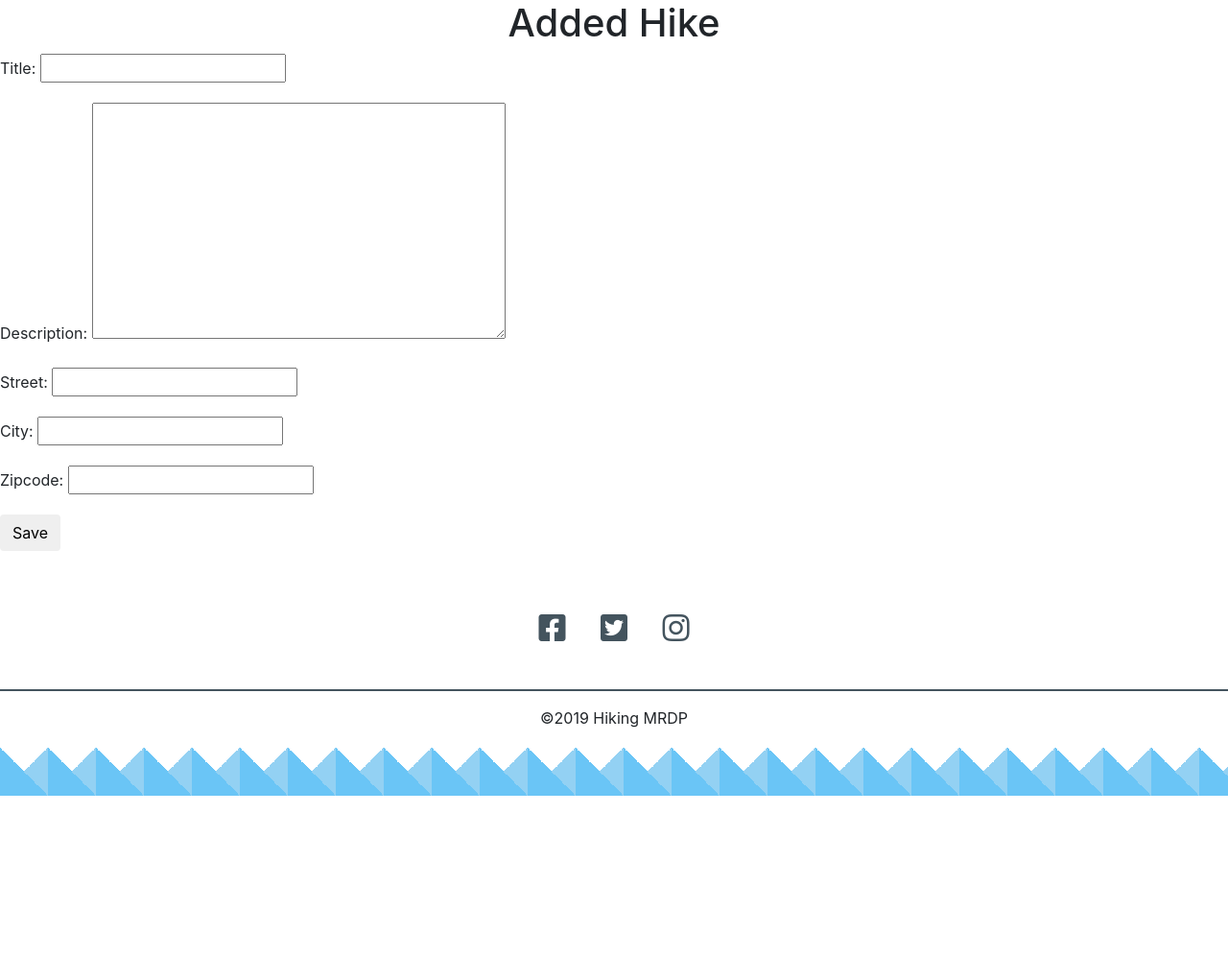
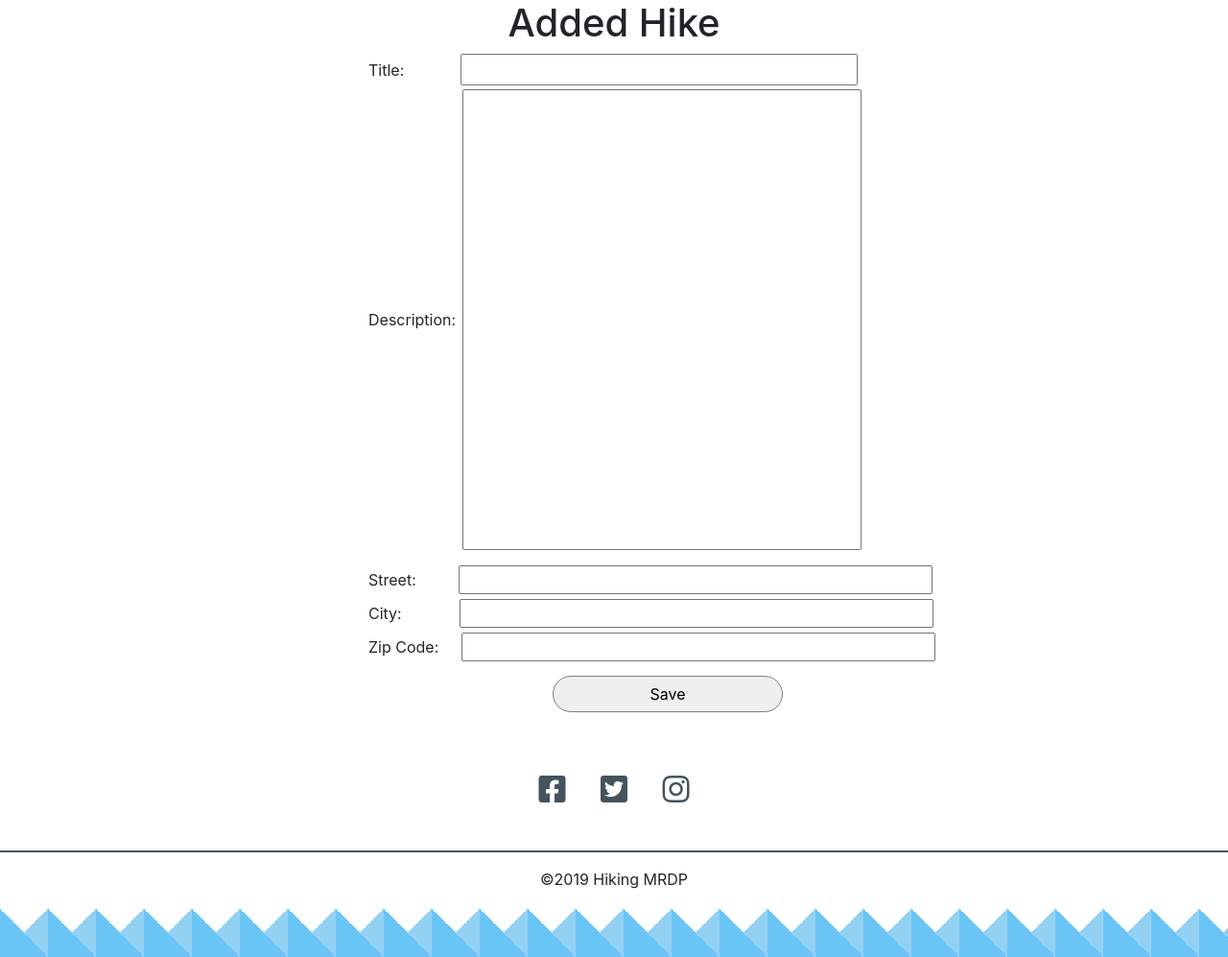
Before and after one commit to dli24/Hiking_Django, a Django app: page /hike/new in a window 1280 px wide. Shown: the part 135-1132 px from the top of the page at 96% size. Before the commit the page ends 964 px from the top, so only its background shows below. Run offline with Django 3.2, Linux system fonts and the light colour scheme; the visitor is signed in with stand-in values (Sample User, id 1); parts of the project's set-up code (start-up, migrations or seed data) failed here and were passed over; some libraries are stand-ins or nearby versions.

Commit message:
style most forms

```diff
--- a/accounts/views.py
+++ b/accounts/views.py
@@ -38,7 +38,9 @@ def register(request):
                     user = User.objects.create_user(
                         username=username, password=password, email=email, first_name=first_name, last_name=last_name)
                     user.save()
-                    return redirect('profile_create')
+                    if user is not None:
+                        auth.login(request, user)
+                        return redirect('profile_create')
         else:
             return render(request, 'accounts/register.html', {'error': 'Passwords do not match'})
     else:
--- a/hike/views.py
+++ b/hike/views.py
@@ -16,7 +16,7 @@ def landing(request):
   hikes = Hike.objects.all()
   if request.user.is_authenticated:
     user = request.user
-    profile = Profile.objects.get(id=user.pk)
+    profile = Profile.objects.get(user=user.pk)
     return render(request, 'hike/landing.html', {'profile': profile,'hikes':hikes})
   else:
     return render(request, 'hike/landing.html', {'hikes':hikes})
@@ -27,7 +27,7 @@ def hike_detail(request, hike_id):
   hike = Hike.objects.get(id=hike_id)
   if request.user.is_authenticated:
     user = request.user
-    profile = Profile.objects.get(id=user.pk)
+    profile = Profile.objects.get(user=user.pk)
     return render(request, 'hike/hike_detail.html', {'profile': profile,'hike':hike})
   else:
     return render(request, 'hike/hike_detail.html', {'hike':hike})
--- /dev/null
+++ b/static/hikeform.css
@@ -0,0 +1,42 @@
+.hikeform form label {
+    margin-left:30%;
+}
+
+.hikeform form .title {
+    margin-left: 3em;
+    width: 23em;
+}
+.hikeform form .description {
+    margin-left: .15em;
+    width: 26em;
+    height: 30em;
+}
+.hikeform form .street{
+    margin-top: 1em;
+    margin-left: 2.5em;
+    padding-right: 15em;
+}
+.hikeform form .city{
+    margin-left: 3.5em;
+    padding-right: 15em;
+}
+.hikeform form .zipcode{
+    margin-left: 1.2em;
+    padding-right: 15em;
+}
+
+.hikeform form .save {
+    margin-top: 10px;
+    margin-left: 45%;
+    width: 15em;
+    border: 1px solid grey;
+    border-radius: 30px;
+    -webkit-border-radius: 30px;
+    -moz-border-radius: 30px;
+    -ms-border-radius: 30px;
+    -o-border-radius: 30px;
+}
+.hikeform form .save:hover{
+    background-color: #4169e1;
+    color: white;
+}
--- a/static/profile.css
+++ b/static/profile.css
@@ -36,9 +36,3 @@
     margin-left: 20px;
     margin-right: 20px;
     }
-
-    /* ============PROFILE FORM============= */
-    .profileEdit form {
-        margin-left: 30%;
-
-    }
--- a/templates/accounts/profile_form.html
+++ b/templates/accounts/profile_form.html
@@ -1,11 +1,13 @@
 {% extends 'base.html' %} {% block content%}
 
 <div class="profileEdit">
+	<h3>CREATE A PROFILE</h3>
 	<form method="POST">
 		{% csrf_token %}
 		<!-- {{ form.as_p }} -->
 		<div>
 			<label for="bio">Please add your Bio</label>
+			<br />
 			<input class="bio"
 					type="text"
 					name="bio"
@@ -14,6 +16,7 @@
 		</div>
 		<div>
 			<label for="picture">Please input your Profile Picture in URL format</label>
+			<br />
 			<input class="picture"
 					type="text"
 					name="picture"
--- a/templates/base.html
+++ b/templates/base.html
@@ -13,6 +13,8 @@
 		<link rel="stylesheet" href="{% static 'landing.css' %}" />
 		<link rel="stylesheet" href="{% static 'register.css' %}" />
 		<link rel="stylesheet" href="{% static 'login.css' %}" />
+		<link rel="stylesheet" href="{% static 'profileform.css' %}" />
+		<link rel="stylesheet" href="{% static 'hikeform.css' %}" />
 	</head>
 	<body>
 
--- a/templates/hike/hike_form.html
+++ b/templates/hike/hike_form.html
@@ -1,8 +1,46 @@
 {% extends 'base.html' %} {% block content %}
 <h1>Added Hike</h1>
-<form method="POST">
-	{% csrf_token %}
-	{{ form.as_p }}
-	<button type="submit" class="save btn btn-default">Save</button>
-</form>
+<div class="hikeform">
+	<form method="POST">
+		{% csrf_token %}
+		<!-- {{ form.as_p }} -->
+		<div>
+			<label for="title">Title: </label>
+			<input class="title"
+					type="text"
+					name="title"
+					required />
+		</div>
+		<div>
+			<label for="description">Description: </label>
+			<input class="description"
+					type="text"
+					name="description"
+					required />
+		</div>
+		<div>
+			<label for="street">Street: </label>
+			<input class="street"
+					type="text"
+					name="street"
+					required	/>
+		</div>
+		<div>
+			<label for="city">City: </label>
+			<input class="city"
+					type="text"
+					name="city"
+					required />
+		</div>
+		<div>
+			<label for="zipcode">Zip Code: </label>
+			<input class="zipcode"
+					type="number"
+					name="zipcode"
+					maxlength="30em"
+					required />
+		</div>
+		<button type="submit" class="save btn btn-default">Save</button>
+	</form>
+</div>
 {% endblock %}
```
Also changed, not shown: static/profileform.css (added, +34 -0 lines).
